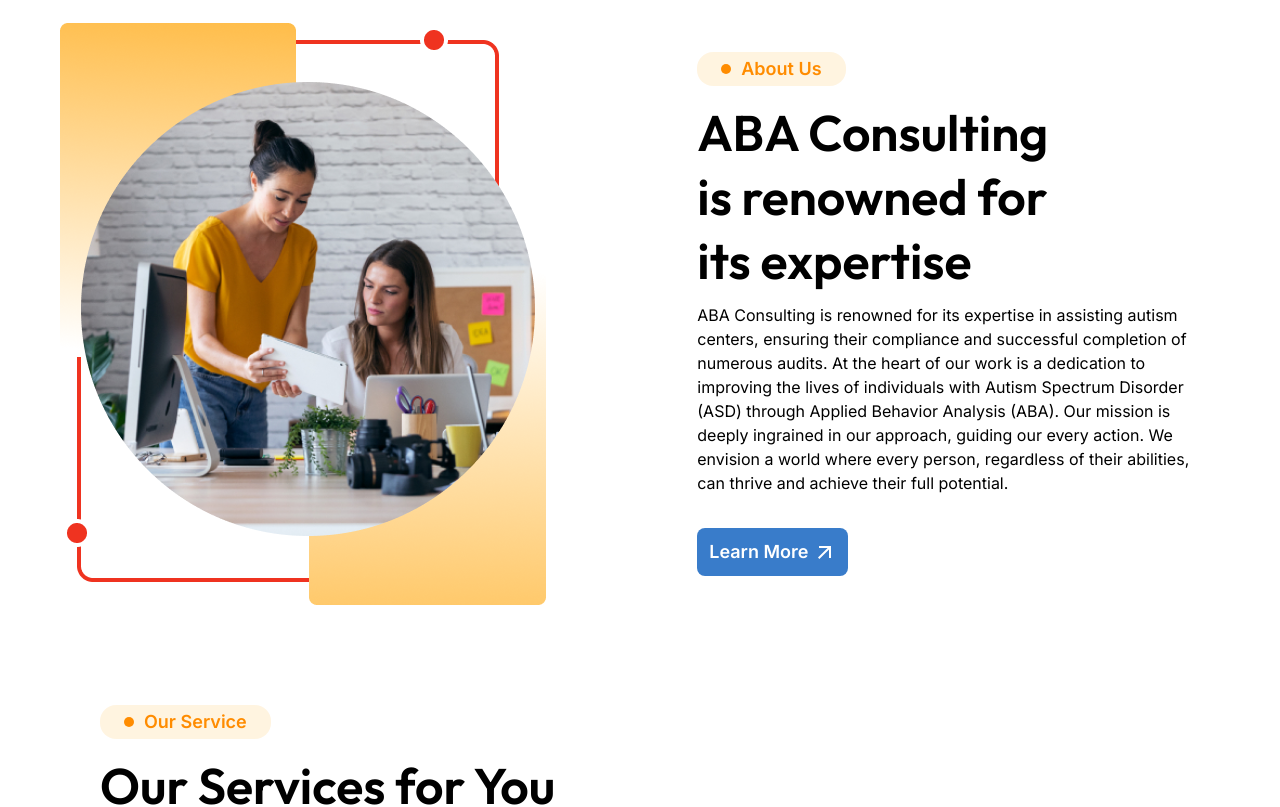
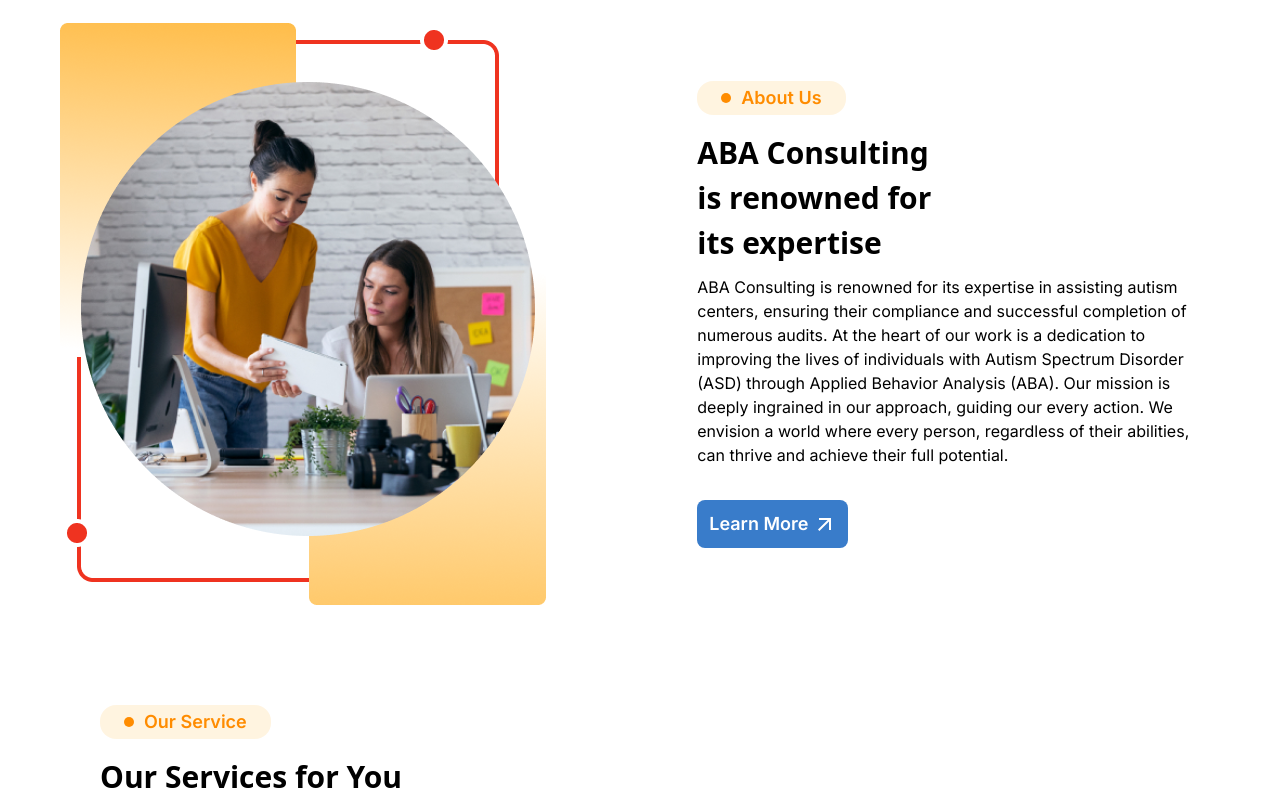
Before and after one commit to mahimnxt23/ABA-Consultancy-Copy, a React (Vite) app: page / in a window 1280 px wide. Shown: the part 820-1627 px from the top of the page. Built offline with nearby package versions, Linux system fonts and the light colour scheme.

Commit message:
add font sizes

```diff
--- a/src/ClientSide/Home/Home.jsx
+++ b/src/ClientSide/Home/Home.jsx
@@ -80,7 +80,7 @@ const Home = () => {
                     <div className="max-w-[523px] mx-auto">
                         <div>
                             <SectionIndicator status={"About Us"} />
-                            <h2 className="headTwo mt-[15px] font-semibold">
+                            <h2 className="text-[30px] md:headTwo mt-[15px] font-semibold">
                                 ABA Consulting <br /> is renowned for <br /> its
                                 expertise
                             </h2>
@@ -113,7 +113,7 @@ const Home = () => {
             <div className="max-w-[1440px] mx-auto">
                 <div className="ourservices sectionGap max-w-[900px]">
                     <SectionIndicator status={"Our Service"} />
-                    <h2 className="headTwo font-semibold mt-[15px]">
+                    <h2 className="text-[30px] md:headTwo font-semibold mt-[15px]">
                         Our Services for You
                     </h2>
                     <p className="text-[#0E0D0DCC] bodyText mt-[10px] font-inter !text-[14px]">
@@ -287,7 +287,7 @@ const Home = () => {
                         <h4 className="menuText font-semibold text-white">
                             John Cena
                         </h4>
-                        <p className="font-inter bodyText text-[rgba(255,255,255,0.8)] mt-[10px]">
+                        <p className="font-inter md:bodyText text-[rgba(255,255,255,0.8)] mt-[10px]">
                             ABA Consulting has been incredible for our center!
                             Their expertise in compliance and staffing made our
                             operations smoother, allowing us to focus more on
```
